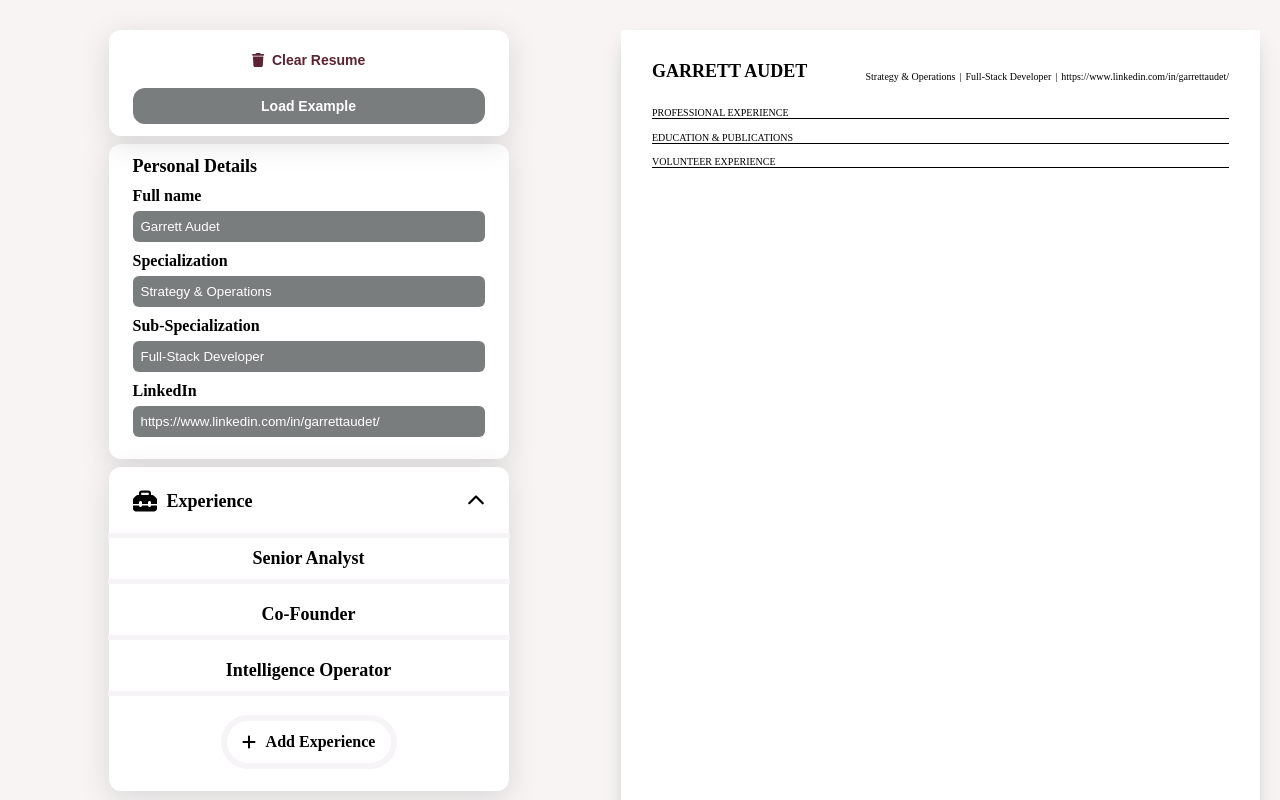
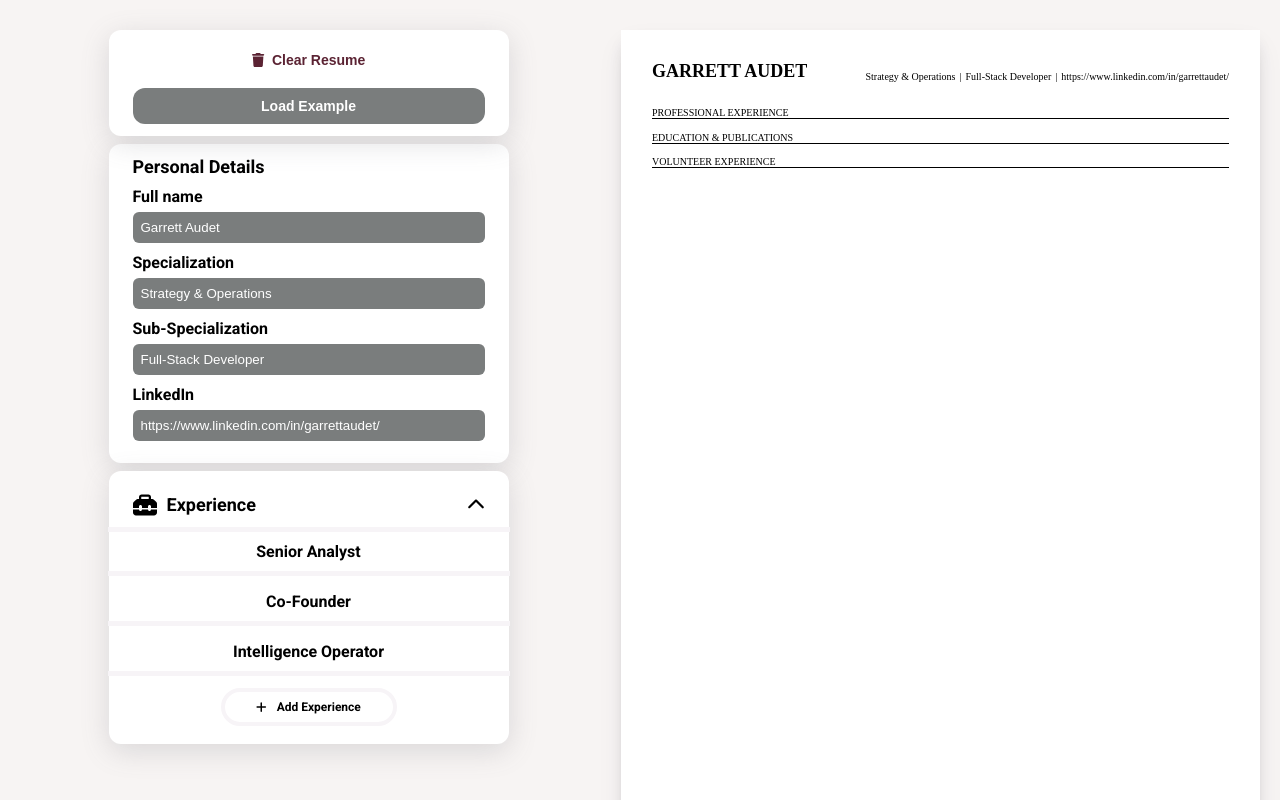
Before and after one commit to GarrettAudet/CV-Generator, a React (Create React App) app: page / in a window 1280 px wide. Both pictures are taken after a click on the element "Experience". Shown: the top 800 px of the page. Built offline with nearby package versions, Linux system fonts and the light colour scheme.

Commit message:
New font for left hand side

```diff
--- a/src/components/LeftSide/CommonStyles/styles.css
+++ b/src/components/LeftSide/CommonStyles/styles.css
@@ -5,6 +5,15 @@
 
 /* Set Standard Segment Sizes */
 .LHSInput {
+    gap: 10px;
+}
+
+.LHSInput:hover {
+    cursor: pointer;
+}
+
+.LHSInput,
+.Experience {
     display: flex;
     flex-direction: column;
     width: 100%;
@@ -13,12 +22,7 @@
     background-color: #fff;
     box-shadow: 0 7px 29px 0 hsla(240, 5%, 41%, .2);
     border-radius: 12px;
-    gap: 10px;
     padding: 12px 24px;
-}
-
-.LHSInput:hover {
-    cursor: pointer;
 }
 
 .LHSInputHeader {
--- a/src/components/LeftSide/LeftSide.css
+++ b/src/components/LeftSide/LeftSide.css
@@ -1,5 +1,8 @@
+@import url('https://fonts.googleapis.com/css2?family=Roboto:wght@400;700&display=swap');
+
 .leftSide {
     display: flex;
+    font-family: 'Roboto', sans-serif;
     flex-direction: column;
     align-items: center;
     justify-content: flex-start;
--- a/src/components/LeftSide/WorkExperience/AddExperience.css
+++ b/src/components/LeftSide/WorkExperience/AddExperience.css
@@ -3,7 +3,9 @@
     align-items: center;
     justify-content: center;
     gap: 10px;
-    border: 6px solid #F7F4F7;
+    margin: 8px;
+    padding: 6px;
+    border: 4px solid #F7F4F7;
     border-radius: 32px;
     width: 50%;
     height: 75%;
@@ -18,3 +20,12 @@
 .hidden {
     display: none;
 }
+
+h4,
+.faPlus {
+    font-size: 0.75rem;
+}
+
+h4 {
+    margin: 0px;
+}
--- a/src/components/LeftSide/WorkExperience/AddExperience.js
+++ b/src/components/LeftSide/WorkExperience/AddExperience.js
@@ -7,7 +7,7 @@ export default function AddExperience({ headerText, isVisible, toggle }) {
     return (
         <div className={`addExperienceContainer ${isVisible ? 'visible' : 'hidden'}`}>
             <div className='addExperience' onClick={toggle}>
-                <FontAwesomeIcon icon={faPlus} />
+                <FontAwesomeIcon icon={faPlus} className = "faPlus"/>
                 <h4>{headerText}</h4>
             </div>
         </div>
--- a/src/components/LeftSide/WorkExperience/Experience.css
+++ b/src/components/LeftSide/WorkExperience/Experience.css
@@ -1,3 +1,20 @@
 .Experience {
+    display: flex;
+    justify-content: center;
     transition-duration: 10s;
 }
+
+.elementContainer {
+    display: flex;
+    flex-direction: column;
+    justify-content: center;
+    gap: 6px;
+    opacity: 0;
+    visibility: hidden;
+    transition: opacity 0.3s ease-in-out, visibility 0.3s ease-in-out;
+}
+
+.elementContainer.visible {
+    opacity: 1;
+    visibility: visible;
+}
--- a/src/components/LeftSide/WorkExperience/Experience.js
+++ b/src/components/LeftSide/WorkExperience/Experience.js
@@ -36,8 +36,9 @@ function Experience() {
     };
 
     return (
-        <div className="Experience LHSInput">
+        <div className="Experience">
             <SegmentHeader icon={faToolbox} headerText="Experience" toggle={toggleVisibility} isVisible = {isVisible} />
+            <div className={`elementContainer ${isVisible ? 'visible' : ''}`}>
                 {isVisible && jobs.map((job, index) => (
                     <ExperienceHeader key = {job.id} toggle={toggleVisibility} headerText = {job.jobTitle} additionalClass = {index === 0 ? 'firstItem' : ''}/>
                     /* <JobEntry
@@ -50,6 +51,7 @@ function Experience() {
                 ))}
                 <AddExperience headerText = "Add Experience" toggle={toggleVisibility} isVisible = {isVisible}/>
             </div>
+        </div>
     );
 }
 
--- a/src/components/LeftSide/WorkExperience/ExperienceHeader.css
+++ b/src/components/LeftSide/WorkExperience/ExperienceHeader.css
@@ -8,6 +8,10 @@
     border-bottom: 5px solid #F7F4F7;
 }
 
+.experienceHeader .LHSInputHeader {
+    font-size: 1rem;
+}
+
 .firstItem {
     border-top: 5px solid #F7F4F7;
 }
```
Lines whose indentation alone changed are shown as unchanged.
